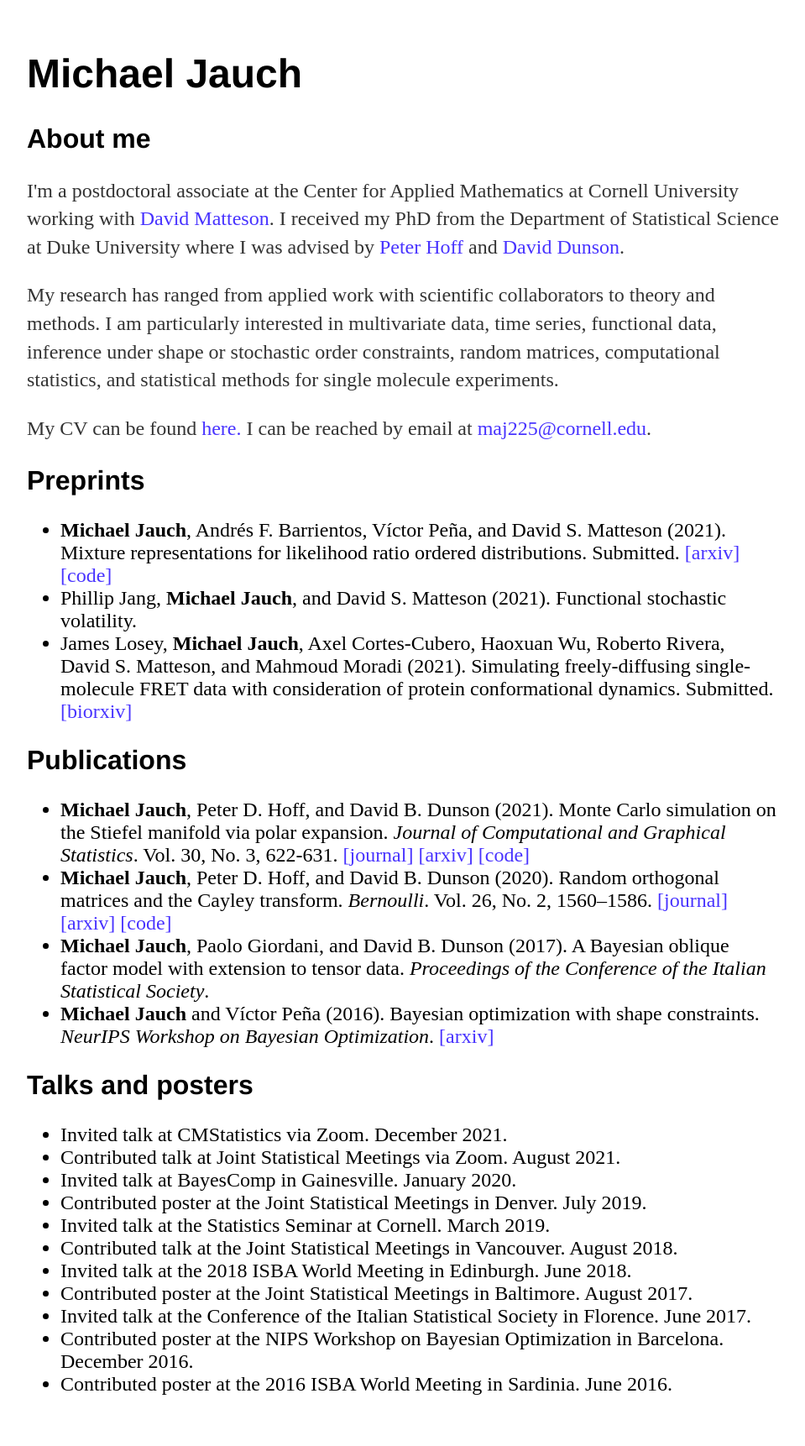
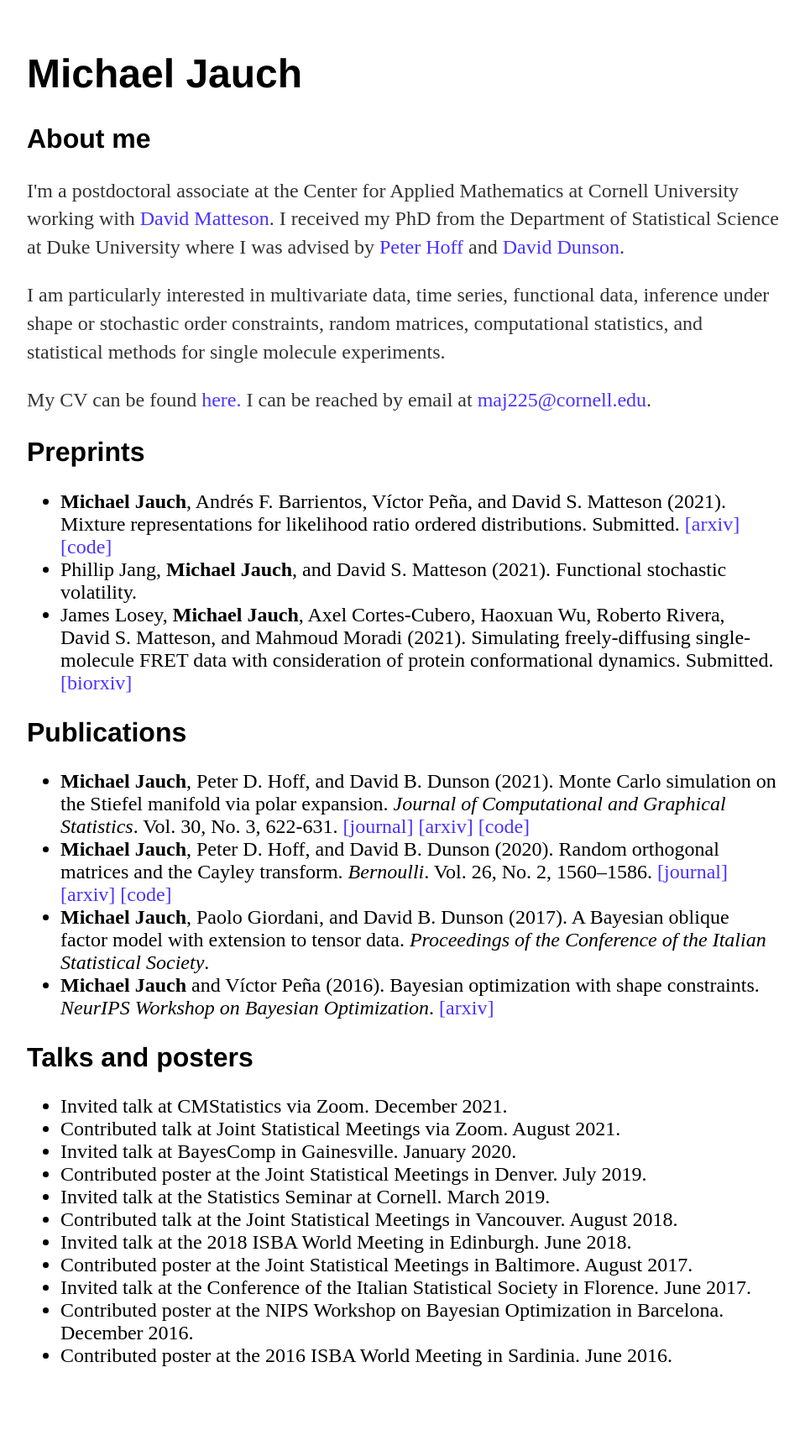
Before and after one commit to michaeljauch/michaeljauch.github.io, a Jekyll site: the page built from index.html, in a window 1280 px wide. Shown: the whole page at 84% size, without its empty margins (160-1119 px from the left). Built offline with Jekyll 4.4.1, drawn with Linux system fonts in a browser that asks for light colours; after the commit the page ends 1688 px from its top, so only the background shows below that.

Commit message:
removed sentence from research description

```diff
--- a/index.html
+++ b/index.html
@@ -18,7 +18,7 @@ title: Michael Jauch
 
   <!-- <p>Very broadly, I'm interested in methodology for multivariate data. My dissertation research addresses challenges which arise in Bayesian analyses of statistical models with orthogonal matrix parameters, including computation and prior specification. </p> -->
 
-  <p> My research has ranged from applied work with scientific collaborators to theory and methods. I am particularly interested in multivariate data, time series, functional data, inference under shape or stochastic order constraints, random matrices, computational statistics, and statistical methods for single molecule experiments. </p>
+  <p>I am particularly interested in multivariate data, time series, functional data, inference under shape or stochastic order constraints, random matrices, computational statistics, and statistical methods for single molecule experiments. </p>
 
 	<p>My CV can be found <a href="http://michaeljauch.github.io/cv_web.pdf" style="color:#4833FF;">here.</a> I can be reached by email at <a href="mailto:maj225@cornell.edu" style="color:#4833FF;">maj225@cornell.edu</a>.<br></p>
   <h2>Preprints</h2>
```
